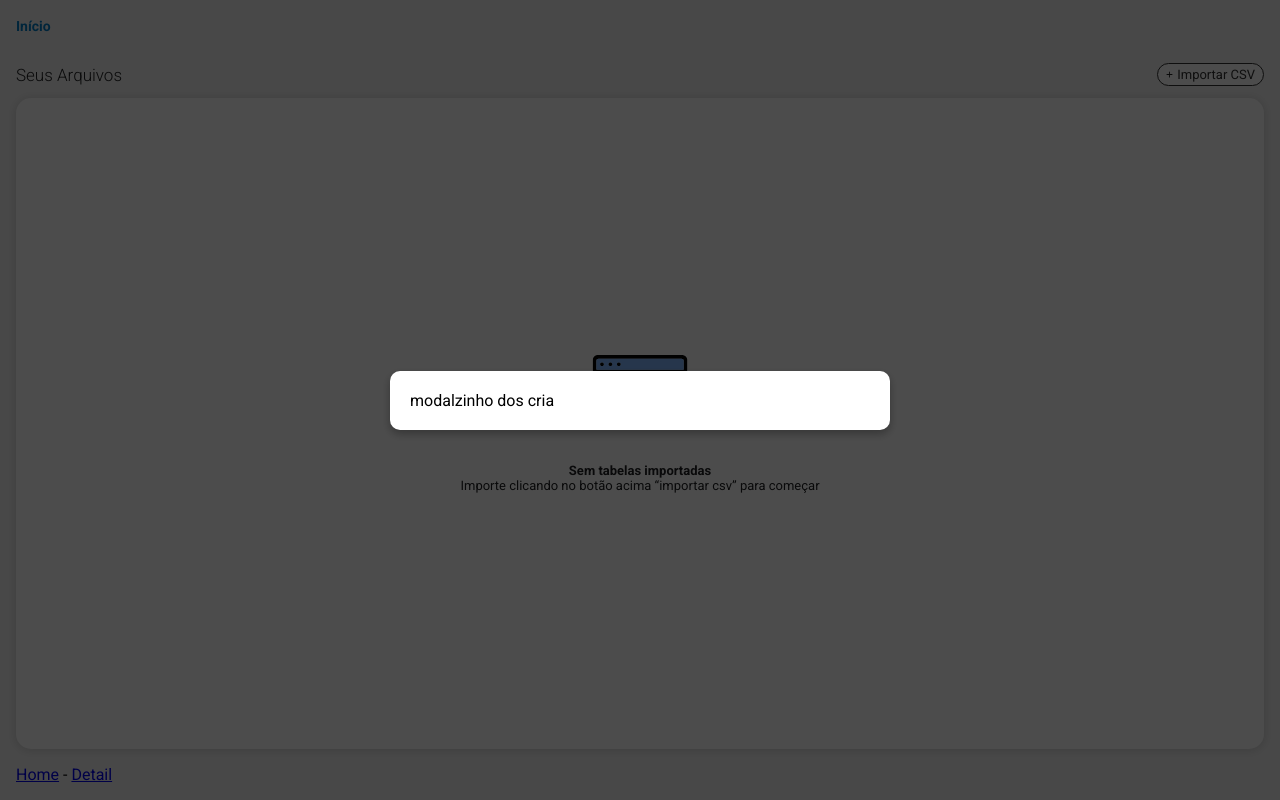
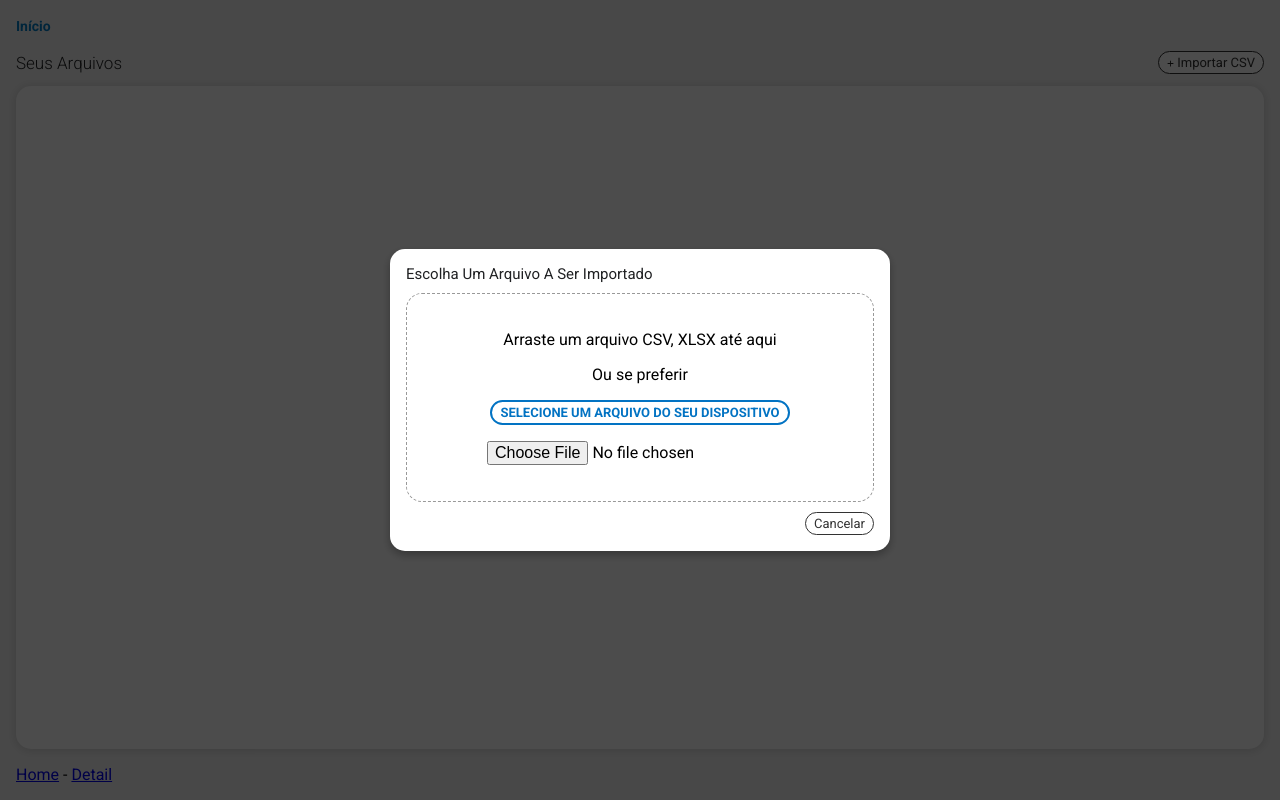
Before and after one commit to gustavoricardodev/csv-test-zoox, a Vue app: page / in a window 1280 px wide. Both pictures are taken after a click on the button "Importar CSV". Built offline with nearby package versions, Linux system fonts and the light colour scheme.

Commit message:
feat: general improvements to common and default components

```diff
--- a/src/components/Common/CommonButton.vue
+++ b/src/components/Common/CommonButton.vue
@@ -1,53 +1,58 @@
 <template>
-  <button class="commonButton" :class="buttonClass" @click="handleClick" :title="buttonTitle">
+  <button
+    class="commonButton"
+    @click="handleClick"
+    :title="buttonTitle"
+    :style="buttonStyle"
+  >
     <slot name="image"></slot>
     <slot></slot>
   </button>
 </template>
 
 <script setup lang="ts">
-import { defineProps, defineEmits, computed } from 'vue';
+import { defineProps, defineEmits, computed } from "vue";
 
 const props = defineProps<{
-  theme: 'dark' | 'white';
+  buttonBorderColor: string;
+  borderWeight: string;
+  buttonColor: string;
+  buttonBold: boolean;
+  buttonBackground: string;
   buttonTitle: string;
 }>();
 
 const emit = defineEmits<{
-  (e: 'button-click'): void;
+  (e: "buttonClick"): void;
 }>();
 
-const buttonClass = computed(() => {
-  return props.theme === 'dark' ? 'commonButton__dark' : 'commonButton__white';
+const buttonStyle = computed(() => {
+  return {
+    borderColor: props.buttonColor,
+    color: props.buttonColor,
+    fontWeight: props.buttonBold ? "700" : "400",
+    border: `${props.borderWeight} solid ${props.buttonBorderColor}`,
+    background: props.buttonBackground
+  };
 });
 
 const handleClick = () => {
-  emit('button-click');
+  emit("buttonClick");
 };
 </script>
 
 <style scoped>
 .commonButton {
-  display: flex;
-  align-items: center;
-  gap: 0.25rem;
-  padding: 0.1875rem 0.5rem;
-  border: 1px solid var(--dark-gray-color);
-  border-radius: 15px;
   cursor: pointer;
   font-family: Roboto;
+  padding: 0.1875rem 0.5rem;
   font-size: 0.8125rem;
-  font-weight: 400;
-  transition: opacity .2s;
+  border-radius: 15px;
+  box-shadow: 0 0 2px 2px rgba(0, 0, 0, 0);
+  transition: all 0.2s;
 }
 
-.commonButton__dark {
-  background-color: var(--dark-gray-color);
-  color: var(--white-color);
-}
-
-.commonButton__white {
-  background-color: var(--white-color);
-  color: var(--dark-gray-color);
+.commonButton:hover {
+  box-shadow: 0 0 2px 2px rgba(0, 0, 0, 0.15);
 }
 </style>
--- a/src/components/Common/CommonModal.vue
+++ b/src/components/Common/CommonModal.vue
@@ -54,26 +54,16 @@ onBeforeUnmount(() => {
   align-items: center;
   justify-content: center;
   z-index: 1000;
-  animation: fadeIn 0.2s;
 }
 
 .modal__content {
   background: white;
-  padding: 20px;
-  border-radius: 10px;
+  padding: 1rem;
+  border-radius: 15px;
   width: 90%;
   max-width: 500px;
   box-shadow: 0 4px 10px rgba(0, 0, 0, 0.3);
-  animation: slideUp 0.3s;
-}
-
-@keyframes fadeIn {
-  from {
-    opacity: 0;
-  }
-  to {
-    opacity: 1;
-  }
+  animation: slideUp 0.2s;
 }
 
 @keyframes slideUp {
--- a/src/components/Default/Breadcrumb.vue
+++ b/src/components/Default/Breadcrumb.vue
@@ -2,7 +2,12 @@
   <nav aria-label="breadcrumb">
     <ul class="breadcrumb">
       <li class="breadcrumb__item">
-        <router-link :class="{ active: isOnHomePage }" to="/">Início</router-link>
+        <router-link
+          :title="homePageTitle"
+          :class="{ active: isOnHomePage }"
+          to="/"
+          >Início</router-link
+        >
       </li>
 
       <template v-if="!isOnHomePage">
@@ -11,10 +16,14 @@
           :key="breadcrumbItem.path + index"
           class="breadcrumb__item"
         >
-          <router-link :to="breadcrumbItem.path" v-if="!breadcrumbItem.active">
+          <router-link
+            :title="`Navegar para {{ breadcrumbItem.name }}`"
+            :to="breadcrumbItem.path"
+            v-if="!breadcrumbItem.active"
+          >
             {{ breadcrumbItem.name }}
           </router-link>
-          <span class="active" v-else>
+          <span class="active" v-else title="Você já está nesta página">
             {{ breadcrumbItem.name }}
           </span>
         </li>
@@ -24,7 +33,7 @@
 </template>
 
 <script setup lang="ts">
-import { ref, computed, watchEffect } from "vue";
+import { ref, computed, watchEffect, watch } from "vue";
 import { useRoute } from "vue-router";
 
 interface Breadcrumb {
@@ -37,6 +46,12 @@ const route = useRoute();
 const breadcrumb = ref<Breadcrumb[]>([]);
 
 const isOnHomePage = computed(() => route.path === "/");
+const homePageTitle = ref('Você já está nessa página')
+
+watch(
+  isOnHomePage, (newValue) => {
+    homePageTitle.value = newValue ? "Você já está nessa página" : "Navegar para o início"
+})
 
 watchEffect(() => {
   breadcrumb.value = route.matched.map((breadcrumb, index) => {
--- /dev/null
+++ b/src/components/HomeView/CancelButton.vue
@@ -0,0 +1,21 @@
+<template>
+    <CommonButton
+      buttonBackground="#fff"
+      buttonBorderColor="#333"
+      borderWeight="1px"
+      buttonColor="#333"
+      :buttonBold="false"
+      buttonTitle="Cancelar"
+      @buttonClick="$emit('cancelClick')"
+    >
+      Cancelar
+    </CommonButton>
+  </template>
+
+  <script setup lang="ts">
+  import CommonButton from "../Common/CommonButton.vue";
+
+  const emit = defineEmits<{
+    (e: "cancelClick"): void;
+  }>();
+  </script>
--- /dev/null
+++ b/src/components/HomeView/ImportButton.vue
@@ -0,0 +1,30 @@
+<template>
+  <CommonButton
+    buttonBackground="#fff"
+    buttonBorderColor="#333"
+    borderWeight="1px"
+    buttonColor="#333"
+    :buttonBold="false"
+    buttonTitle="Importar CSV"
+    @buttonClick="$emit('importButtonClick')"
+  >
+    <template #image>
+      <img
+        src="../../assets/img/plus-icon.svg"
+        width="7"
+        height="7"
+        alt="Ícone de adicionar"
+        title="Ícone de adicionar"
+      />
+    </template>
+    Importar CSV
+  </CommonButton>
+</template>
+
+<script setup lang="ts">
+import CommonButton from "../Common/CommonButton.vue";
+
+const emit = defineEmits<{
+  (e: "importButtonClick"): void;
+}>();
+</script>
--- /dev/null
+++ b/src/components/HomeView/SelectFileButton.vue
@@ -0,0 +1,21 @@
+<template>
+    <CommonButton
+      buttonBackground="#fff"
+      buttonBorderColor="#0273c3"
+      borderWeight="2px"
+      buttonColor="#0273c3"
+      buttonBold
+      buttonTitle="SELECIONE UM ARQUIVO DO SEU DISPOSITIVO"
+      @buttonClick="$emit('selectFileClick')"
+    >
+      SELECIONE UM ARQUIVO DO SEU DISPOSITIVO
+    </CommonButton>
+  </template>
+
+  <script setup lang="ts">
+  import CommonButton from "../Common/CommonButton.vue";
+
+  const emit = defineEmits<{
+    (e: "selectFileClick"): void;
+  }>();
+  </script>
--- a/src/components/HomeView/UploadModal.vue
+++ b/src/components/HomeView/UploadModal.vue
@@ -1,34 +1,70 @@
 <script setup lang="ts">
-import Modal from '../Common/CommonModal.vue';
+import Modal from "../Common/CommonModal.vue";
+import CancelButton from "./CancelButton.vue";
+import SelectFileButton from "./SelectFileButton.vue";
 
 const props = defineProps<{
-  uploadModalState: boolean;
+  modelValue: boolean;
 }>();
 
-const emit = defineEmits(["changeUploadModalState"]);
+const emit = defineEmits(["update:modelValue"]);
 
-const changeUploadModalState = () => {
-  emit("changeUploadModalState");
-}
-
+const handleCancelClick = () => {
+  emit("update:modelValue")
+};
+const handleSelectFileClick = () => {};
 </script>
 
 <template>
-  <div>
-    <Modal v-model="props.uploadModalState" @modelValue="changeUploadModalState">
-      <p>modalzinho dos cria</p>
-    </Modal>
-  </div>
+  <Modal
+    :modelValue="props.modelValue"
+    @update:modelValue="emit('update:modelValue', $event)"
+  >
+    <div class="uploadModal">
+      <p class="uploadModal__title">escolha um arquivo a ser importado</p>
+
+      <form class="uploadModal__select-file">
+        <p>Arraste um arquivo CSV, XLSX até aqui</p>
+        <p>Ou se preferir</p>
+
+        <SelectFileButton @selectFileClick="handleSelectFileClick" />
+
+        <input type="file" />
+      </form>
+
+      <CancelButton class="uploadModal__cancel--button" @cancelClick="handleCancelClick" />
+    </div>
+  </Modal>
 </template>
 
-<style>
-.app {
-  width: 100vw;
-  height: 100vh;
-  padding: 1rem;
-  margin: 0;
+<style scoped>
+.uploadModal {
   display: flex;
   flex-direction: column;
+  gap: 0.625rem;
+}
+
+.uploadModal__title {
+  color: var(--black-color);
+  font-family: Roboto;
+  font-size: 0.9375rem;
+  font-weight: 400;
+  line-height: 1.2;
+  text-transform: capitalize;
+}
+
+.uploadModal__select-file {
+  display: flex;
+  flex-direction: column;
+  align-items: center;
+  justify-content: center;
   gap: 1rem;
+  border-radius: 16px;
+  border: 1px dashed var(--medium-gray-color);
+  padding: 36px;
+}
+
+.uploadModal__cancel--button {
+  align-self: flex-end;
 }
 </style>
--- a/src/views/HomeView.vue
+++ b/src/views/HomeView.vue
@@ -1,54 +1,46 @@
 <script setup lang="ts">
-import { ref } from 'vue';
+import { ref } from "vue";
 
-
-import CommonButton from "../components/Common/CommonButton.vue";
+import ImportButton from "../components/HomeView/ImportButton.vue";
 import UploadModal from "../components/HomeView/UploadModal.vue";
 
-const uploadModal = ref(false)
-
+const uploadModal = ref(false);
 const openUploadModal = () => {
   uploadModal.value = true;
-  console.log('open')
 };
-
-const closeUploadModal = () => {
-  uploadModal.value = false;
-  console.log('close')
-}
 </script>
 
 <template>
   <main class="home">
-
-    <UploadModal :uploadModalState="uploadModal" @changeUploadModalState="closeUploadModal"/>
+    <transition name="fade">
+      <UploadModal v-model="uploadModal" />
+    </transition>
 
     <div class="home__top">
       <p class="home__top-title">Seus Arquivos</p>
-      <CommonButton theme="white" button-title="Importar CSV" @button-click="openUploadModal">
-        <template #image>
-          <img src="../assets/img/plus-icon.svg" width="7" height="7" alt="Ícone de adicionar" title="Ícone de adicionar" />
-        </template>
-        Importar CSV
-      </CommonButton>
+      <ImportButton @importButtonClick="openUploadModal" />
     </div>
 
     <div class="home__listing">
       <div class="home__listing-empty">
         <div class="home__listing-empty-wrapper">
-          <img src="../assets/img/table.svg" width="96" height="75" alt="Imagem de uma tabela" title="Imagem de uma tabela">
+          <img
+            src="../assets/img/table.svg"
+            width="96"
+            height="75"
+            alt="Imagem de uma tabela"
+            title="Imagem de uma tabela"
+          />
           <p><strong>Sem tabelas importadas</strong></p>
           <p>Importe clicando no botão acima “importar csv” para começar</p>
         </div>
       </div>
-
     </div>
   </main>
 </template>
 
 <style scoped>
 .home {
-  background: url();
   width: 100%;
   flex-grow: 1;
   display: flex;
@@ -101,4 +93,14 @@ const closeUploadModal = () => {
   font-size: 13px;
   color: var(--black-color);
 }
+
+.fade-enter-active,
+.fade-leave-active {
+  transition: opacity 0.2s ease;
+}
+
+.fade-enter-from,
+.fade-leave-to {
+  opacity: 0;
+}
 </style>
```
